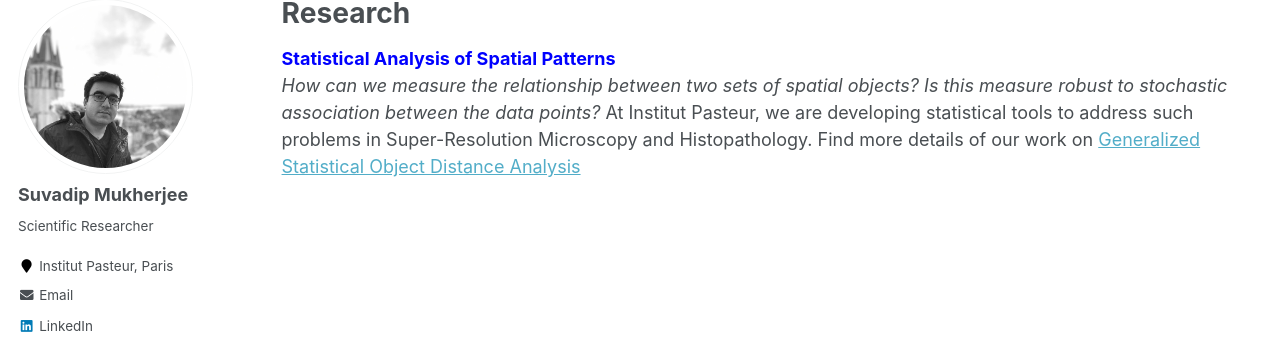
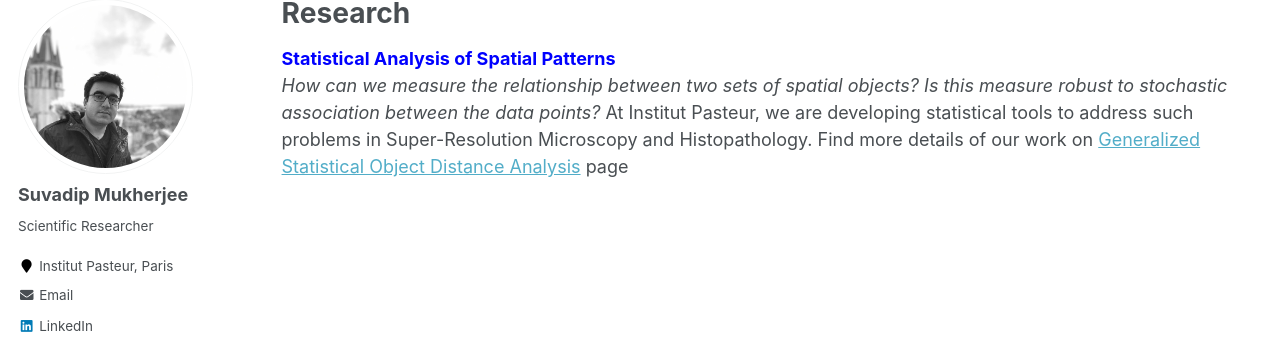
Before and after one commit to suvadip21/smukherjee.github.io, a Jekyll site: the page built from _pages/research.md, in a window 1280 px wide. Shown: the part 119-467 px from the top of the page. Built offline with Jekyll 4.4.1, drawn with Linux system fonts in a browser that asks for light colours.

Commit message:
Update research.md

```diff
--- a/_pages/research.md
+++ b/_pages/research.md
@@ -7,4 +7,4 @@
 
 <span style="color:blue">**Statistical Analysis of Spatial Patterns**</span> <br>
 <i>How can we measure the relationship between two sets of spatial objects?</i> <i>Is this measure robust to stochastic association between the data points? </i>
-At Institut Pasteur, we are developing statistical tools to address such problems in Super-Resolution Microscopy and Histopathology. Find more details of our work on [Generalized Statistical Object Distance Analysis](_gsoda.md)
+At Institut Pasteur, we are developing statistical tools to address such problems in Super-Resolution Microscopy and Histopathology. Find more details of our work on [Generalized Statistical Object Distance Analysis](http://suvadip21.github.io/_pages/_gsoda.md) page
```
